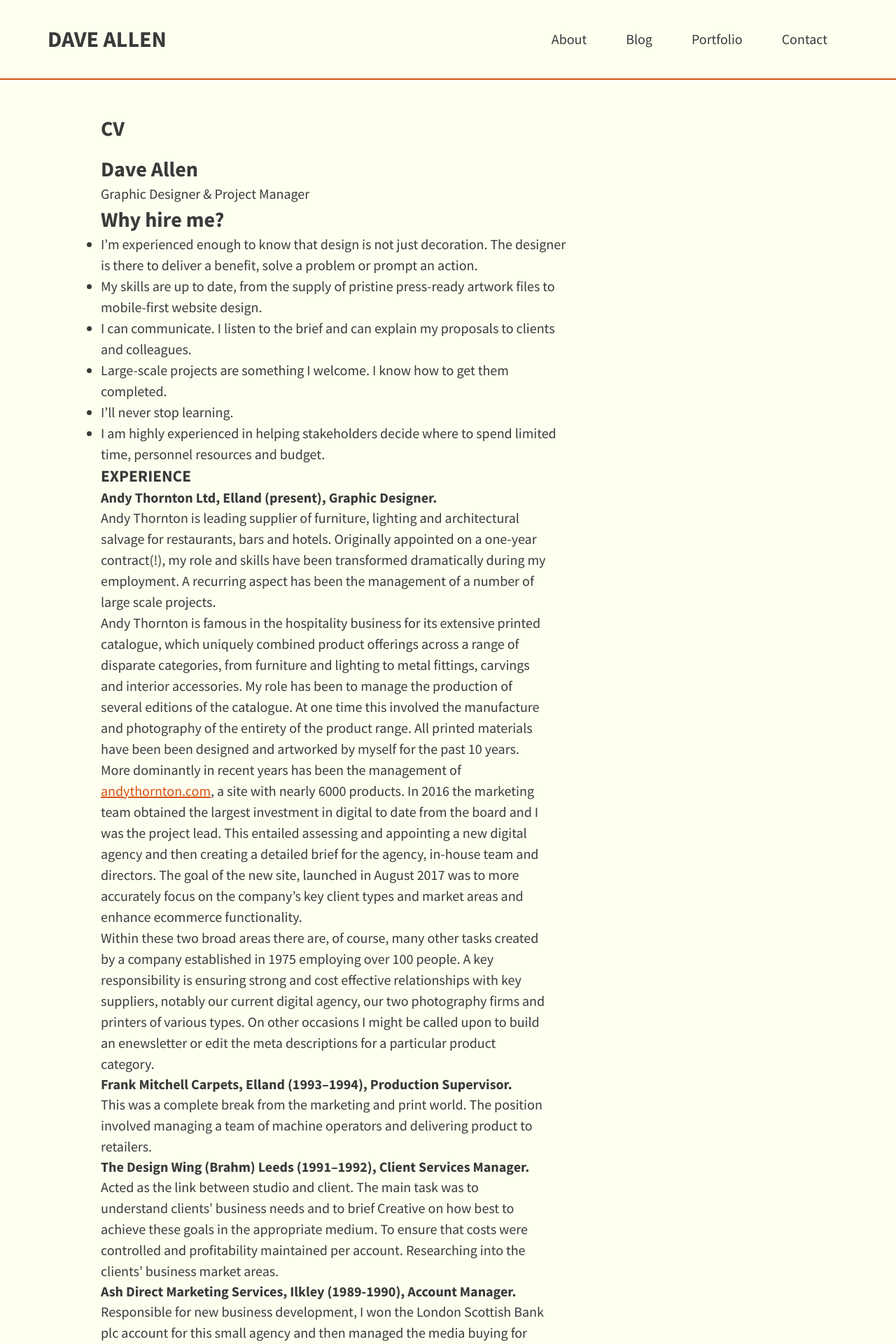
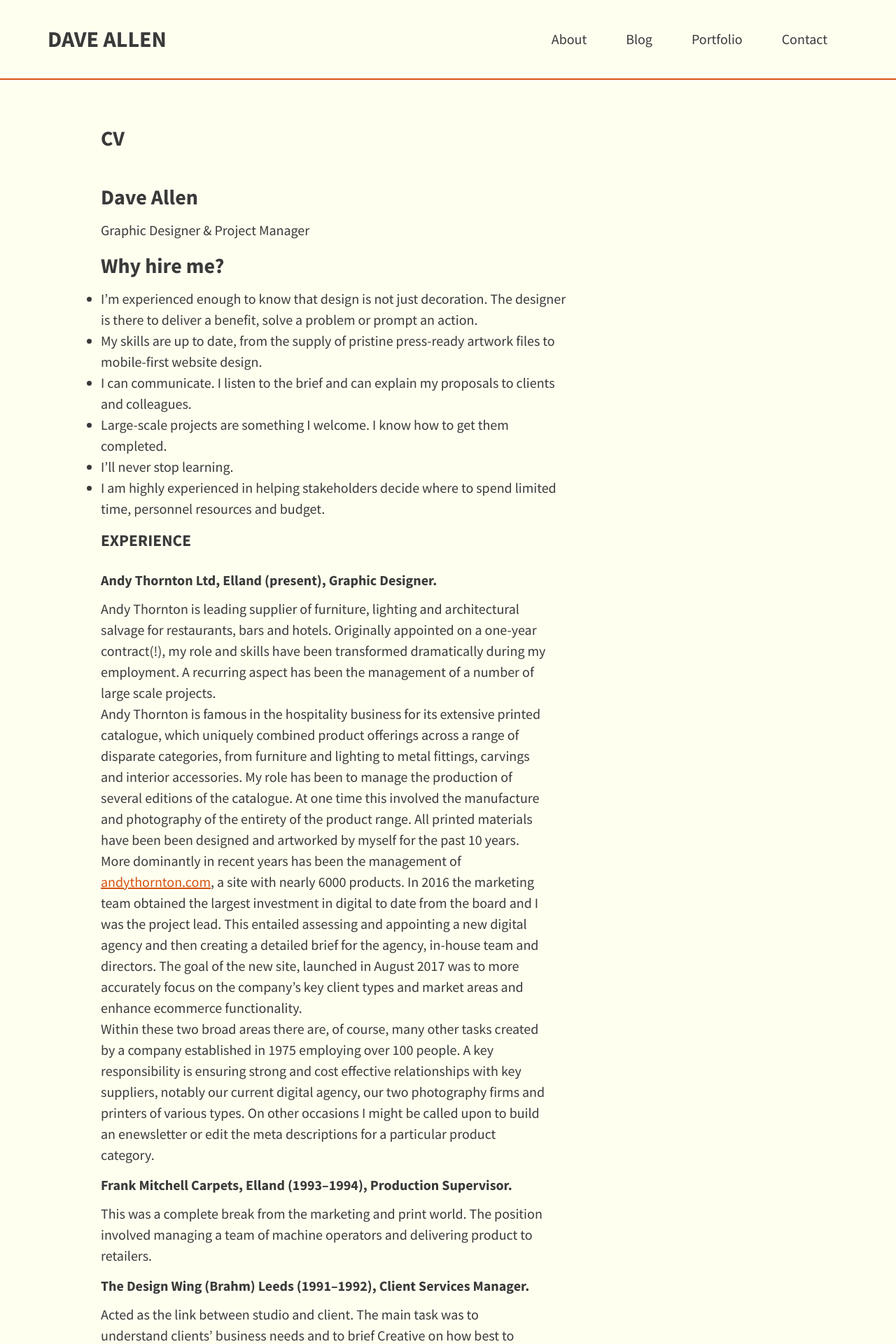
Before and after one commit to vimallen/gridbert, a Jekyll site: the page built from cv/index.md, in a window 1280 px wide. Shown: the top 1920 px of the page at 70% size. Built offline with Jekyll 4.4.1, drawn with Linux system fonts in a browser that asks for light colours.

Commit message:
Headers no ids!

```diff
--- a/_config.yml
+++ b/_config.yml
@@ -24,6 +24,8 @@ github_username: vimallen
 
 # Build settings
 markdown: kramdown
+kramdown:
+  auto_ids: false
 # theme: minima
 plugins:
   - jekyll-feed
--- a/assets/main.scss
+++ b/assets/main.scss
@@ -125,7 +125,13 @@ h4,
 h5 {
   color: #3a3a3a;
   line-height: 1.4;
+  padding-top: 0.875rem;
+  padding-bottom: 0.75rem;
 }
+ul.post-list h2 {
+  padding: inherit;
+}
+
 // h1 {
 //   font-size: 1.8rem;
 // }
--- a/cv/index.md
+++ b/cv/index.md
@@ -5,14 +5,10 @@ layout: page
 permalink: /cv/
 exclude_from_nav: true
 ---
-<h1>
-    Dave Allen
-</h1>
+# Dave Allen
 Graphic Designer & Project Manager
 
-<h2>
-    Why hire me?
-</h2>
+## Why hire me?
 * I’m experienced enough to know that design is not just decoration. The designer is there to deliver a benefit, solve a problem or prompt an action.
 * My skills are up to date, from the supply of pristine press-ready artwork files to mobile-first website design.
 * I can communicate. I listen to the brief and can explain my proposals to clients and colleagues.
@@ -20,9 +16,8 @@ Graphic Designer & Project Manager
 * I’ll never stop learning.
 * I am highly experienced in helping stakeholders decide where to spend limited time, personnel resources and budget.
 
-<h3>
-EXPERIENCE
-</h3>
+
+### EXPERIENCE
 
 #### Andy Thornton Ltd, Elland (present), Graphic Designer.
 Andy Thornton is leading supplier of furniture, lighting and architectural salvage for restaurants, bars and hotels. Originally appointed on a one-year contract(!), my role and skills have been transformed dramatically during my employment. A recurring aspect has been the management of a number of large scale projects.
```
